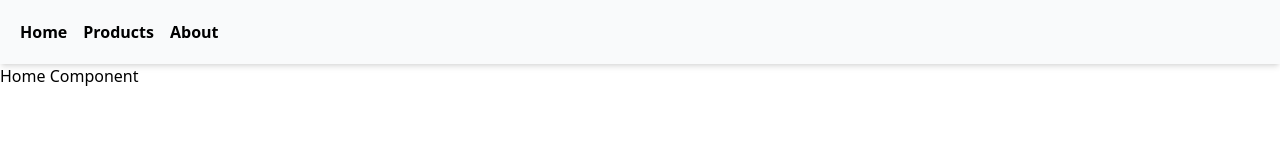
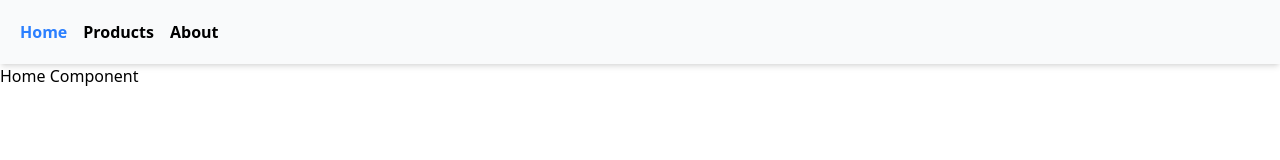
Before and after one commit to rensaputra/react19-bootcamp, a React (Create React App) app in the folder 06-ReactRouter/project/react-router-app/: page / in a window 1280 px wide. Shown: the top 160 px of the page. Built offline with nearby package versions, Linux system fonts and the light colour scheme.

Commit message:
feat: Understanding NavLink component

```diff
--- a/06-ReactRouter/project/react-router-app/src/components/Layout.tsx
+++ b/06-ReactRouter/project/react-router-app/src/components/Layout.tsx
@@ -1,17 +1,38 @@
-import { Link, Outlet } from "react-router";
+import { Link, NavLink, Outlet } from "react-router";
 
 const Layout = () => {
   return (
     <>
       <ul className="flex gap-4 p-5 bg-gray-50 shadow-md font-semibold">
         <li>
-          <Link to="/">Home</Link>
+          <NavLink
+            to="/"
+            className={({ isActive }) =>
+              isActive ? "font-bold text-blue-500" : ""
+            }
+          >
+            Home
+          </NavLink>
         </li>
         <li>
-          <Link to="/products">Products</Link>
+          <NavLink
+            to="/products"
+            className={({ isActive }) =>
+              isActive ? "font-bold text-blue-500" : ""
+            }
+          >
+            Products
+          </NavLink>
         </li>
         <li>
-          <Link to="/about">About</Link>
+          <NavLink
+            to="/about"
+            className={({ isActive }) =>
+              isActive ? "font-bold text-blue-500" : ""
+            }
+          >
+            About
+          </NavLink>
         </li>
       </ul>
       <Outlet />
```
Also changed, not shown: 1 other file (tests, documents, lock files or other folders).
